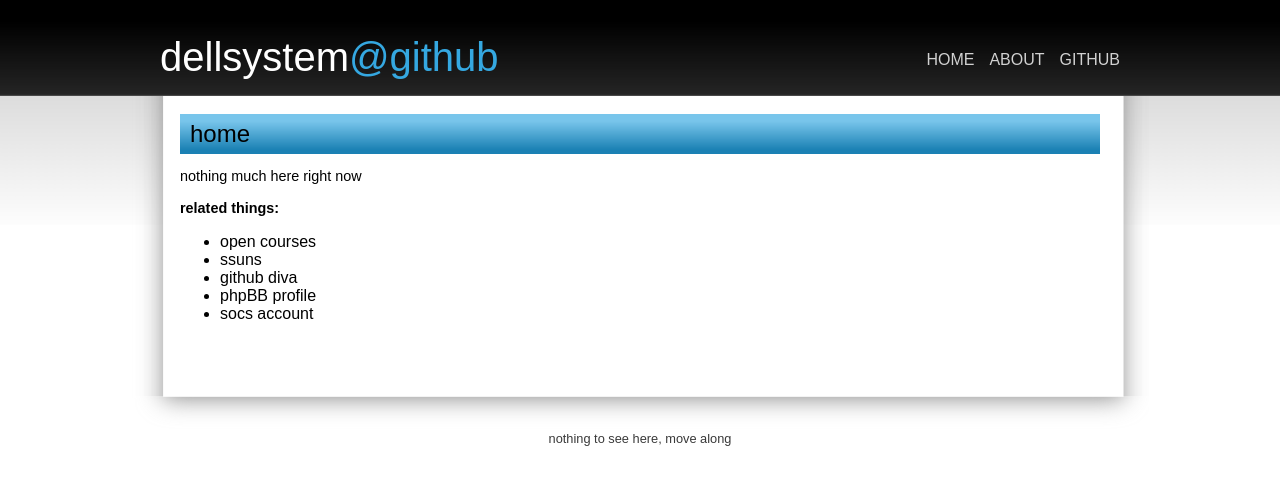
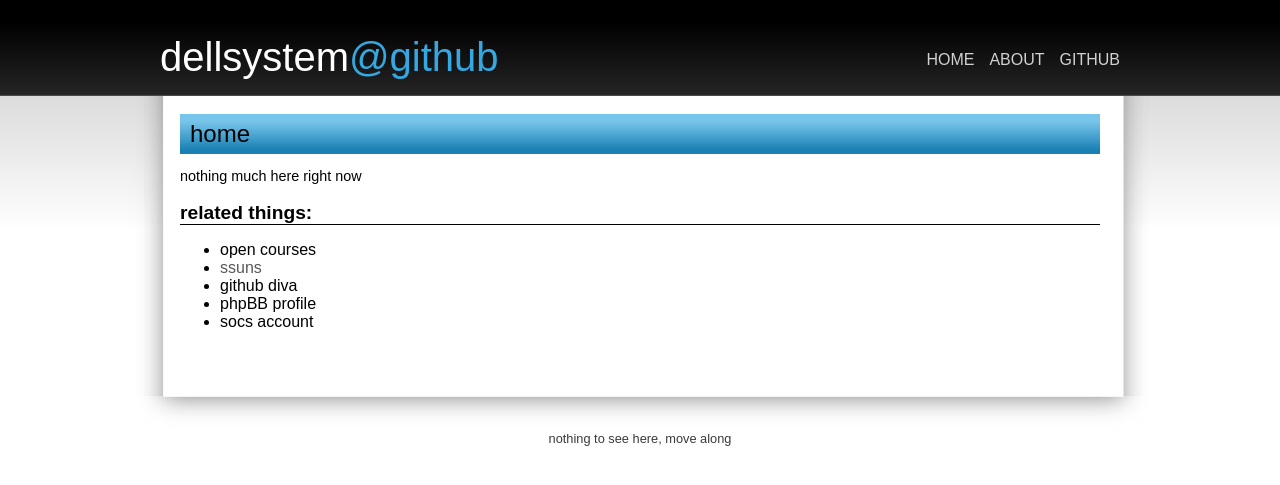
Before and after one commit to dellsystem/dellsystem.github.io, a Jekyll site: the page sandbox.html, which Jekyll copies as it is, in a window 1280 px wide. Shown: the top 485 px of the page. Built offline with Jekyll 4.4.1, drawn with Linux system fonts in a browser that asks for light colours.

Commit message:
changed h2, made links in #real-content nicer

```diff
--- a/sandbox.html
+++ b/sandbox.html
@@ -26,10 +26,10 @@
 				<div id="content-title">home</div>
 				<p>
 				nothing much here right now</p>
-				<p><strong>related things:</strong></p>
+				<h2>related things:</h2>
 				<ul>
 					<li>open courses</li>
-					<li>ssuns</li>
+					<li><a>ssuns</a></li>
 					<li>github diva</li>
 					<li>phpBB profile</li>
 					<li>socs account</li>
--- a/style.css
+++ b/style.css
@@ -95,3 +95,21 @@ p {
 	line-height: 40px;
 	padding-left: 10px;
 }
+
+/* used for most title things (other than the actual title) */
+h2 {
+	font-size: 1.2em;
+	font-weight: bold;
+	border-bottom: #000000 solid 1px;
+}
+
+/* For prettier links */
+#real-content a {
+	color: #575757;
+	text-decoration: none;
+}
+
+#real-content a:hover {
+	color: #000000;
+	border-bottom: #000000 solid 1px;
+}
```
